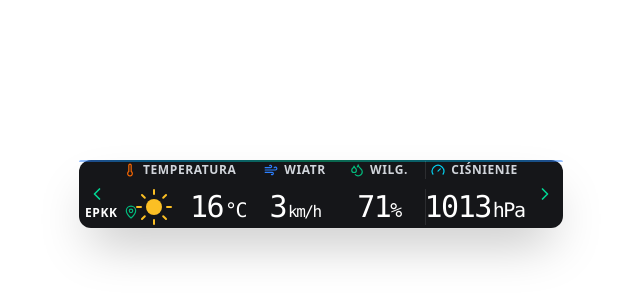
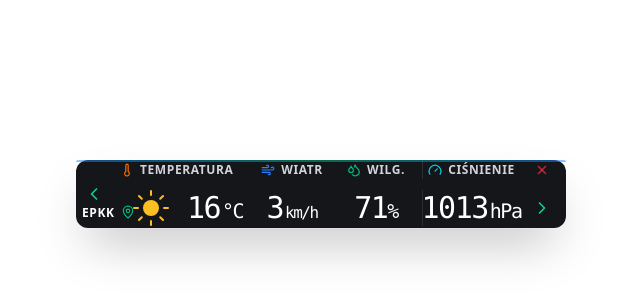
Before and after one commit to marek7400/Pogoda-AirportPL2, a React (Vite) app: page / in a window 1280 px wide. Shown: the part 206-506 px from the top of the page, without its empty margins (319-959 px from the left). Built offline with nearby package versions, Linux system fonts and the light colour scheme.

Commit message:
feat: Improve positioning and add close button
The main container now uses `fixed inset-0` for better absolute positioning.
A new "close application" button (red X) has been added to the header bar for user convenience.

```diff
--- a/src/App.tsx
+++ b/src/App.tsx
@@ -461,7 +461,7 @@ export default function App() {
 
   return (
     <div
-      className="relative flex items-center justify-center font-sans w-full h-full select-none bg-transparent pointer-events-none"
+      className="fixed inset-0 flex items-center justify-center font-sans w-full h-full select-none bg-transparent pointer-events-none"
       onContextMenu={handleContextMenu}
     >
       <AnimatePresence mode="wait">
@@ -575,7 +575,7 @@ export default function App() {
               </div>
             </div>
 
-            <div className="flex items-center gap-[2px]">
+            <div className="flex items-center gap-[2px] pr-1">
               {/* Left Collapse Arrow */}
               <button
                 onClick={(e) => { e.stopPropagation(); setCollapseSide('left'); setIsCollapsed(true); }}
@@ -624,6 +624,14 @@ export default function App() {
                           <Gauge className="w-3.5 h-3.5 text-cyan-400" />
                           <span className="text-[12px] font-sans font-bold tracking-wider text-[#D1D5DB] uppercase">CIŚNIENIE</span>
                         </div>
+                        {/* App Close Button (Red X) */}
+                        <button
+                          onClick={(e) => { e.stopPropagation(); closeApp(); }}
+                          className="w-5 h-5 ml-4 flex items-center justify-center hover:bg-white/10 rounded-full transition-all cursor-pointer group/close shrink-0"
+                          title="Zamknij Pogoda-AirportPL"
+                        >
+                          <X className="w-3.5 h-3.5 text-red-500/70 group-hover/close:text-red-500 group-hover/close:scale-125" strokeWidth={3} />
+                        </button>
                       </div>
 
                       {/* Values Row */}
@@ -664,6 +672,15 @@ export default function App() {
                             {data.pressure ?? '--'}<span className="text-xl text-white ml-0.5">hPa</span>
                           </div>
                         </div>
+
+                        {/* Right Collapse Arrow */}
+                        <button
+                          onClick={(e) => { e.stopPropagation(); setCollapseSide('right'); setIsCollapsed(true); }}
+                          className="w-5 h-5 ml-4 flex items-center justify-center hover:bg-white/10 rounded-md transition-colors cursor-pointer group/btn shrink-0"
+                          title="Zwiń"
+                        >
+                          <ChevronRight className="w-5 h-5 text-emerald-400 group-hover/btn:scale-110 transition-transform" />
+                        </button>
                       </div>
                     </motion.div>
 
@@ -678,17 +695,8 @@ export default function App() {
                 )}
               </AnimatePresence>
             </div>
-
-              {/* Right Collapse Arrow */}
-              <button
-                onClick={(e) => { e.stopPropagation(); setCollapseSide('right'); setIsCollapsed(true); }}
-                className="w-8 h-8 flex items-center justify-center hover:bg-white/10 rounded-md transition-colors cursor-pointer group/btn"
-                title="Zwiń"
-              >
-                <ChevronRight className="w-5 h-5 text-emerald-400 group-hover/btn:scale-110 transition-transform" />
-              </button>
-            </div>
-          </motion.div>
+          </div>
+        </motion.div>
         ) : (
           <motion.button
             key="collapsed"
@@ -734,11 +742,12 @@ export default function App() {
               <button
                 onMouseDown={(e) => {
                   e.stopPropagation();
-                  closeApp();
+                  fetchWeather();
+                  setShowContextMenu(null);
                 }}
-                className="w-full px-4 py-3 text-left text-[11px] font-sans font-medium text-red-500 hover:bg-red-500/10 flex items-center gap-2 transition-colors cursor-pointer"
+                className="w-full px-4 py-3 text-left text-[11px] font-sans font-medium text-emerald-400 hover:bg-emerald-400/10 flex items-center gap-2 transition-colors cursor-pointer"
               >
-                Zamknij program
+                Odśwież dane
               </button>
             </motion.div>
           </>
```
